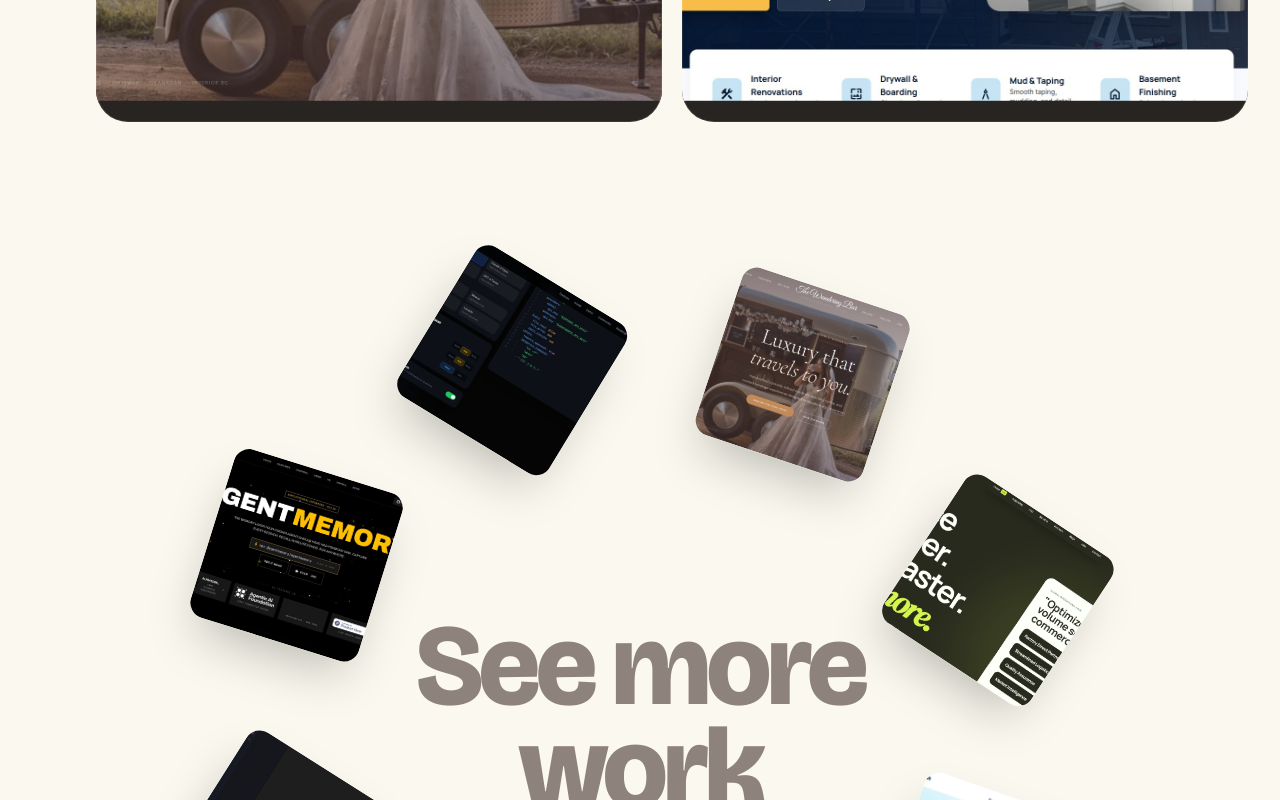
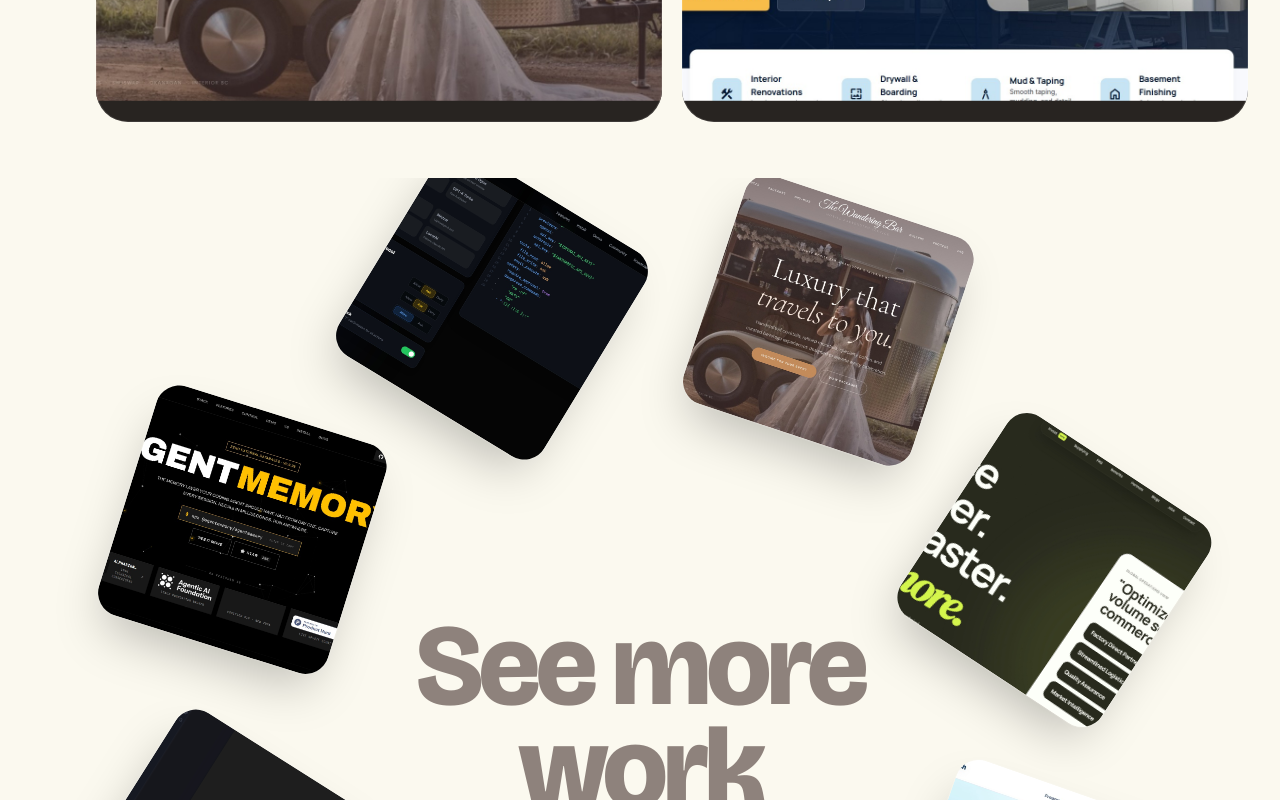
Before and after one commit to deepmroot/mandeep-portfolio, a React (Vite) app: page / in a window 1280 px wide. Shown: the part 7920-8720 px from the top of the page. Built offline with nearby package versions, Linux system fonts and the light colour scheme; a web font is replaced by a local one.

Commit message:
fix: Increase size and orbital radius of orbiting circular motion cards in SeeMoreWork

```diff
--- a/src/appart-theme/Portfolio.jsx
+++ b/src/appart-theme/Portfolio.jsx
@@ -1281,11 +1281,11 @@ function SeeMoreWork() {
         <div ref={ringRef} className="absolute top-1/2 left-1/2">
           {SEE_MORE_ITEMS.map((item, i) => {
             const angle = angleStep * i;
-            const radius = squeeze ? "70px" : "min(33vw, 380px)";
+            const radius = squeeze ? "90px" : "min(36vw, 440px)";
             return (
               <div
                 key={item.thumb}
-                className="absolute w-28 h-28 sm:w-36 sm:h-36 md:w-44 md:h-44 rounded-2xl overflow-hidden shadow-2xl ring-1 ring-white/10 transition-transform duration-700"
+                className="absolute w-36 h-36 sm:w-48 sm:h-48 md:w-60 md:h-60 rounded-3xl overflow-hidden shadow-2xl ring-1 ring-white/15 transition-transform duration-700"
                 style={{
                   transitionTimingFunction: "cubic-bezier(0.22,1,0.36,1)",
                   transform: `translate(-50%, -50%) rotate(${angle}deg) translate(${radius}) rotate(${-angle + item.tilt}deg)`,
```
